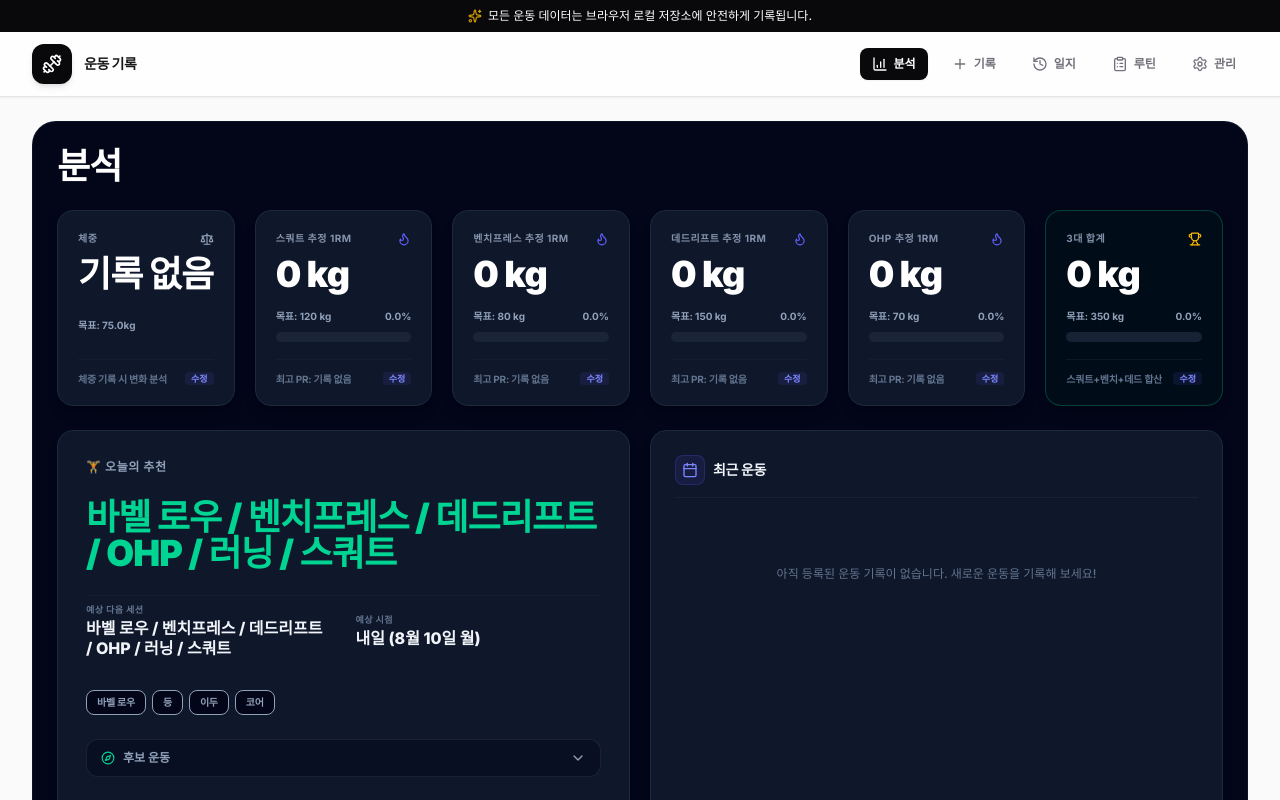
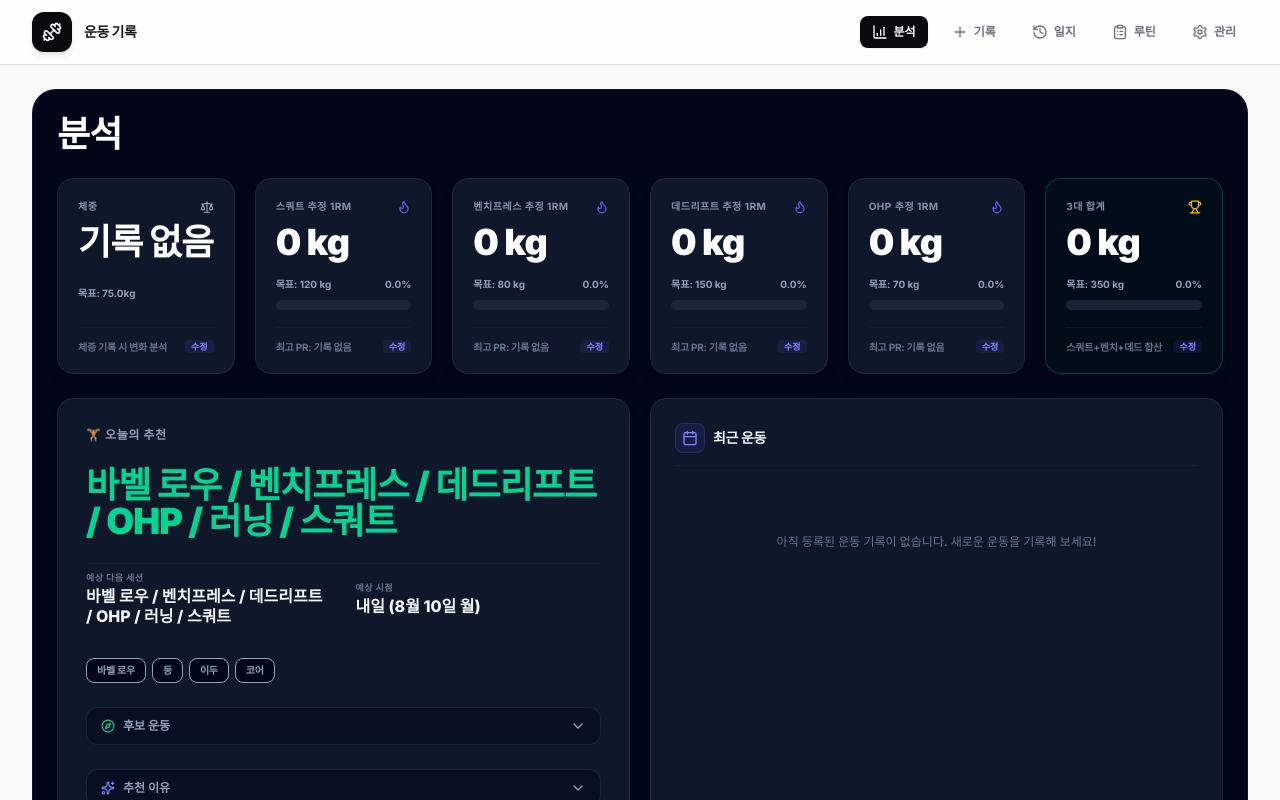
Before and after one commit to rejung/Workout-management, a React (Vite) app: page / in a window 1280 px wide. Shown: the top 800 px of the page. Built offline with nearby package versions, Linux system fonts and the light colour scheme.

Commit message:
refactor: remove top announcement panel
Clean up the UI by removing the static top announcement banner.

```diff
--- a/src/App.tsx
+++ b/src/App.tsx
@@ -24,7 +24,6 @@ import {
   Settings,
   History,
   Edit2,
-  Sparkles,
   AlertCircle,
   HelpCircle
 } from 'lucide-react';
@@ -221,12 +220,6 @@ export default function App() {
 
   return (
     <div className="min-h-screen bg-zinc-50 flex flex-col font-sans text-zinc-900 antialiased selection:bg-zinc-950 selection:text-white">
-      {/* Dynamic Top Announcement Panel */}
-      <div className="bg-zinc-950 text-white text-xs py-2 px-4 text-center font-medium flex items-center justify-center gap-1.5">
-        <Sparkles className="w-3.5 h-3.5 text-amber-400 animate-pulse" />
-        <span>모든 운동 데이터는 브라우저 로컬 저장소에 안전하게 기록됩니다.</span>
-      </div>
-
       <header className="sticky top-0 z-40 bg-white/80 backdrop-blur-md border-b border-zinc-200 shadow-xs">
         <div className="max-w-7xl mx-auto px-4 sm:px-6 lg:px-8 h-16 flex justify-between items-center">
           {/* Brand logo acts as Home (Dashboard) click target */}
```
